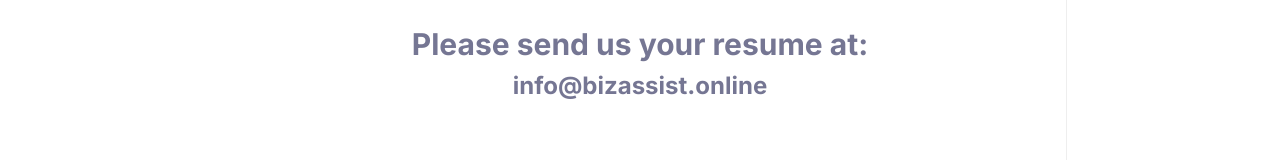
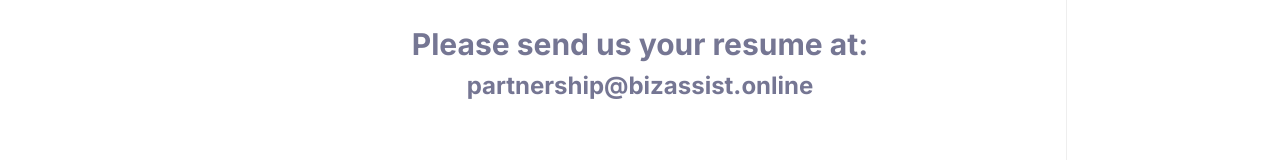
Before and after one commit to suresh-3x/bizAssist, a Next.js app: page /career in a window 1280 px wide. Shown: the part 424-584 px from the top of the page. Built offline with nearby package versions, Linux system fonts and the light colour scheme; no server answers.

Commit message:
contact email updated

```diff
--- a/components/Contact/data.ts
+++ b/components/Contact/data.ts
@@ -1,4 +1,4 @@
 export const phoneNumber: string = '+917019693987'
 export const phoneNumberLabel: string = '+91 70196 93987'
-export const email: string = 'info@bizassist.online'
+export const email: string = 'partnership@bizassist.online'
 export const address: string = ''
--- a/pages/api/cron.ts
+++ b/pages/api/cron.ts
@@ -104,7 +104,7 @@
 
 //     const mailOptions = {
 //       from: process.env.GMAIL_SMTP_EMAIL_FROM,
-//       to: 'info@bizassist.online',
+//       to: 'partnership@bizassist.online',
 //       cc: ['suresh.37x@gmail.com'],
 //       subject: `List of Emails with Timestamps (${startDateIST} - ${endDateIST})`,
 //       html: tableHtml
```
